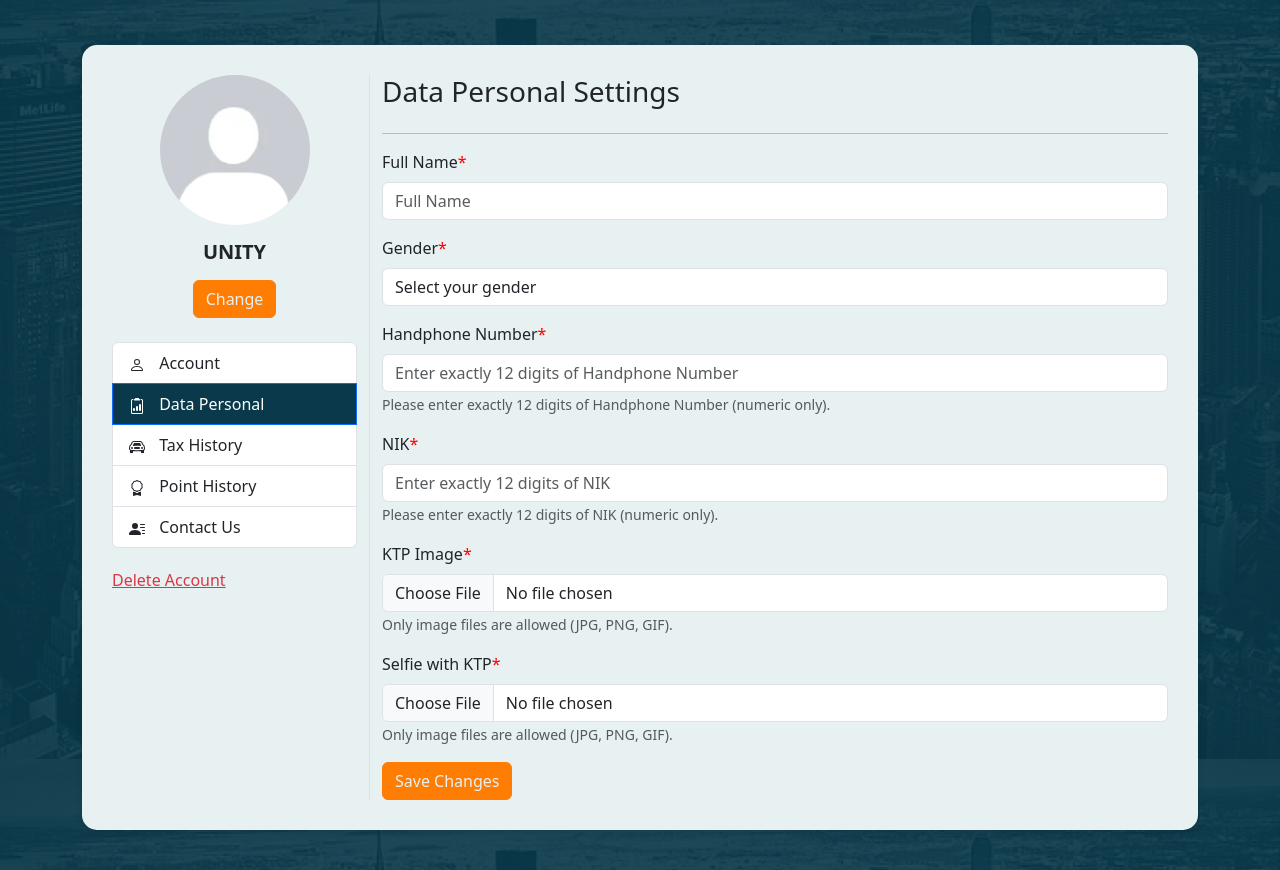
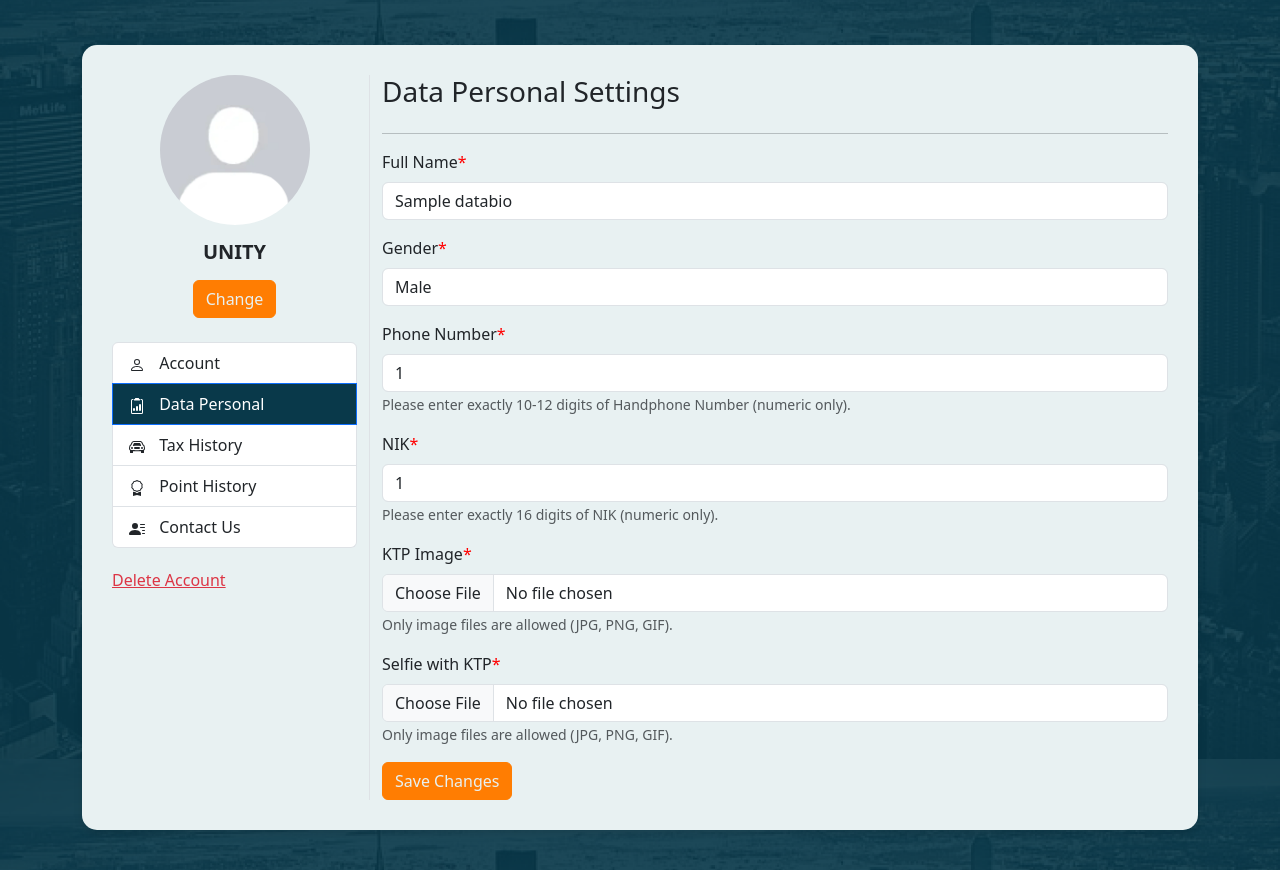
Before and after one commit to Pirapiwww/LET-S-GOTAX, a PHP site: the page made by settings(personal).php in a window 1280 px wide. Shown: the part 73-943 px from the top of the page. Run offline with PHP 8.4, Linux system fonts and the light colour scheme; the visitor is signed in with stand-in values (Sample User, id 1); data comes from the database, SQL or seed files in the repository; tables that the repository leaves empty hold one stand-in row (values such as "Sample post").

Commit message:
adding and updating files

```diff
--- a/settings(personal).php
+++ b/settings(personal).php
@@ -11,14 +11,27 @@ include 'config.php';
 
 // Periksa apakah pengguna sudah login
 $isLoggedIn = isset($_SESSION['user_id']);
+
+//column tabel akun
 $userPhoto = '';
 $username = '';
-$email = '';
+
+//column tabel databio
+$namaLengkap = '';
+$nik = '';
+$selfieKTP = '';
+$photoKTP = '';
+$noHP = '';
+$kelamin = '';
+
+//untuk menyimppan error
 $error = '';
 
 // Jika pengguna login
 if ($isLoggedIn) {
     $userId = $_SESSION['user_id'];
+
+    // Query untuk mengambil data dari tabek akun
     $query = "SELECT photoProfile, username, email FROM akun WHERE akunId = ?";
     $stmt = $conn->prepare($query);
     $stmt->bind_param('i', $userId);
@@ -29,46 +42,151 @@ if ($isLoggedIn) {
         $user = $result->fetch_assoc();
         $userPhoto = $user['photoProfile'];
         $username = $user['username'];
-        $email = $user['email'];
     }
     $stmt->close();
+
+    // Query untuk mengambil data dari tabel databio
+    $query2 = "SELECT * FROM databio WHERE akunId = ?";
+    $stmt2 = $conn->prepare($query2);
+    $stmt2->bind_param('i', $userId);
+    $stmt2->execute();
+    $result2 = $stmt2->get_result();
+
+    if ($result2->num_rows > 0) {
+        $dataUser = $result2->fetch_assoc();
+        // Mengambil data dari tabel databio
+        $namaLengkap = $dataUser['namaLengkap'];
+        $nik = $dataUser['nik'];
+        $selfieKTP = $dataUser['photoKTPSelfie'];
+        $photoKTP = $dataUser['photoKTP'];
+        $noHP = $dataUser['noHP'];
+        $kelamin = $dataUser['kelamin'];
+    }
+    $stmt2->close();
 
     if ($_SERVER['REQUEST_METHOD'] == 'POST') {
         // Inisialisasi user ID
         $userId = $_SESSION['user_id'];
 
-        // ** Bagian 1: Update Username, Email, dan Password **
-        if (isset($_POST['username']) || isset($_POST['email']) || isset($_POST['password'])) {
-            $newUsername = $_POST['username'] ?? null;
-            $newEmail = $_POST['email'] ?? null;
-            $newPassword = $_POST['password'] ?? null;
+        // ** Bagian 1: Menambahkan atau Update namaLengkap, nik, selfieKTP, photoKTP, noHP, dan kelamin **
+        if (isset($_POST['namaLengkap']) || isset($_POST['nik']) || isset($_POST['noHP']) || isset($_POST['kelamin'])) {
 
-            if (!empty($newPassword)) {
-                $newPassword = password_hash($newPassword, PASSWORD_DEFAULT);
-                $updatePasswordQuery = "UPDATE akun SET password = ? WHERE akunId = ?";
-                $stmt = $conn->prepare($updatePasswordQuery);
-                $stmt->bind_param('si', $newPassword, $userId);
+            $newNamaLengkap = $_POST['namaLengkap'] ?? null;
+            $newNIK = $_POST['nik'] ?? null;
+            $newNoHP = $_POST['noHP'] ?? null;
+            $newKelamin = $_POST['kelamin'] ?? null;
+
+            // Validasi NIK (16 digit)
+            if (!preg_match('/^\d{16}$/', $newNIK)) {
+                $error = "NIK harus terdiri dari 16 digit angka.";
+            }
+            // Validasi No HP (10 hingga 12 digit)
+            if (!preg_match('/^\d{10,12}$/', $newNoHP)) {
+                $error = "Nomor HP harus terdiri dari 10 hingga 12 digit angka.";
+            }
+
+            if ($result2->num_rows == 0) {
+                $addQuery = "INSERT INTO databio (akunId, namaLengkap, nik, noHP, kelamin) VALUES (?, ?, ?, ?, ?)";
+                $stmt = $conn->prepare($addQuery);
+                $stmt->bind_param('issss', $userId, $newNamaLengkap, $newNIK, $newNoHP, $newKelamin);
                 $stmt->execute();
                 $stmt->close();
                 echo "<script>window.location.href = window.location.href;</script>"; // Refresh halaman
-            }
-            else if (!empty($newUsername)) {
-                $updateQuery = "UPDATE akun SET username = ? WHERE akunId = ?";
+            } else {
+                // Jika data sudah ada, update data yang berubah
+                $updateQuery = "UPDATE databio SET namaLengkap = ?, nik = ?, noHP = ?, kelamin = ? WHERE akunId = ?";
                 $stmt = $conn->prepare($updateQuery);
-                $stmt->bind_param('si', $newUsername, $userId);
-                $stmt->execute();
-                $stmt->close();
-                echo "<script>window.location.href = window.location.href;</script>"; // Refresh halaman
-            }
-            else if (!empty($newEmail)) {
-                $updateQuery = "UPDATE akun SET email = ? WHERE akunId = ?";
-                $stmt = $conn->prepare($updateQuery);
-                $stmt->bind_param('si', $newEmail, $userId);
+                $stmt->bind_param('ssssi', $newNamaLengkap, $newNIK, $newNoHP, $newKelamin, $userId);
                 $stmt->execute();
                 $stmt->close();
                 echo "<script>window.location.href = window.location.href;</script>"; // Refresh halaman
             }
         }
+
+        // ** Bagian untuk Update atau Add Foto KTP dan Selfie KTP **
+        if (isset($_FILES['photoKTP']) && $_FILES['photoKTP']['error'] == 0 && isset($_FILES['selfieKTP']) && $_FILES['selfieKTP']['error'] == 0) {
+
+            // Bagian untuk Photo KTP
+            $targetDir1 = "Images/data/photoKTP/"; // Folder penyimpanan file
+            $fileName1 = time() . "_" . basename($_FILES["photoKTP"]["name"]); // Nama file baru (dengan timestamp untuk unik)
+            $targetFilePath1 = $targetDir1 . $fileName1; // Lokasi lengkap file
+            $fileType1 = pathinfo($targetFilePath1, PATHINFO_EXTENSION); // Ekstensi file
+
+            // Bagian untuk Selfie KTP
+            $targetDir2 = "Images/data/selfieKTP/"; // Folder penyimpanan file
+            $fileName2 = time() . "_" . basename($_FILES["selfieKTP"]["name"]); // Nama file baru (dengan timestamp untuk unik)
+            $targetFilePath2 = $targetDir2 . $fileName2; // Lokasi lengkap file
+            $fileType2 = pathinfo($targetFilePath2, PATHINFO_EXTENSION); // Ekstensi file
+
+            // Validasi jenis file (hanya gambar)
+            $allowTypes = array('jpg', 'png', 'jpeg', 'gif', 'bmp');
+
+            if (in_array(strtolower($fileType1), $allowTypes) && in_array(strtolower($fileType2), $allowTypes)) {
+                // Proses foto KTP
+                $query = "SELECT photoKTP FROM databio WHERE akunId = ?";
+                $stmt = $conn->prepare($query);
+                $stmt->bind_param('i', $userId);
+                $stmt->execute();
+                $result = $stmt->get_result();
+                if ($result->num_rows > 0) {
+                    $row = $result->fetch_assoc();
+                    $oldFileName = $row['photoKTP'];
+                    $oldFilePath = $targetDir1 . $oldFileName;
+
+                    // Hapus file lama jika ada
+                    if (file_exists($oldFilePath)) {
+                        unlink($oldFilePath); // Hapus file lama
+                    }
+                }
+                $stmt->close();
+
+                // Pindahkan file baru untuk Photo KTP
+                if (move_uploaded_file($_FILES["photoKTP"]["tmp_name"], $targetFilePath1)) {
+                    // Simpan nama file baru ke database
+                    $updateFileQuery = "UPDATE databio SET photoKTP = ? WHERE akunId = ?";
+                    $stmt = $conn->prepare($updateFileQuery);
+                    $stmt->bind_param('si', $fileName1, $userId);
+                    $stmt->execute();
+                } else {
+                    echo "Maaf, terjadi kesalahan saat mengunggah file KTP.";
+                }
+
+                // Proses Selfie KTP
+                $query2 = "SELECT photoKTPSelfie FROM databio WHERE akunId = ?";
+                $stmt2 = $conn->prepare($query2);
+                $stmt2->bind_param('i', $userId);
+                $stmt2->execute();
+                $result2 = $stmt2->get_result();
+                if ($result2->num_rows > 0) {
+                    $row2 = $result2->fetch_assoc();
+                    $oldFileName2 = $row2['photoKTPSelfie'];
+                    $oldFilePath2 = $targetDir2 . $oldFileName2;
+
+                    // Hapus file lama jika ada
+                    if (file_exists($oldFilePath2)) {
+                        unlink($oldFilePath2); // Hapus file lama
+                    }
+                }
+                $stmt2->close();
+
+                // Pindahkan file baru untuk Selfie KTP
+                if (move_uploaded_file($_FILES["selfieKTP"]["tmp_name"], $targetFilePath2)) {
+                    // Simpan nama file baru ke database
+                    $updateFileQuery2 = "UPDATE databio SET photoKTPSelfie = ? WHERE akunId = ?";
+                    $stmt2 = $conn->prepare($updateFileQuery2);
+                    $stmt2->bind_param('si', $fileName2, $userId);
+                    $stmt2->execute();
+                    $stmt2->close();
+                    echo "<script>window.location.href = window.location.href;</script>";  // Refresh halaman
+                    echo "File berhasil diupload, file lama dihapus.";
+                } else {
+                    echo "Maaf, terjadi kesalahan saat mengunggah file Selfie KTP.";
+                }
+            } else {
+                echo "Hanya file gambar (JPG, PNG, JPEG, GIF, BMP) yang diperbolehkan untuk KTP dan Selfie KTP.";
+            }
+        }
+
 
         // ** Bagian untuk Update Foto Profil **
         if (isset($_FILES['newProfile']) && $_FILES['newProfile']['error'] == 0) {
@@ -283,37 +401,36 @@ if ($isLoggedIn) {
                             </div>
                             <div class="mb-3">
                                 <label for="namaLengkap" class="form-label">Full Name<span style="color: red;">*</span></label>
-                            <input type="text" class="form-control" id="namaLengkap" placeholder="Full Name" required>
+                                <input type="text" class="form-control" id="namaLengkap" name="namaLengkap" value="<?php echo $namaLengkap; ?>" placeholder="Enter your full name" required>
                             </div>
                             <div class="mb-3">
-                            <label for="gender" class="form-label">Gender<span style="color: red;">*</span></label>
-                            <select id="gender" class="form-control" required>
+                                <label for="kelamin" class="form-label">Gender<span style="color: red;">*</span></label>
+                                <select id="kelamin" name="kelamin" class="form-control" required>
                                     <option value="" disabled selected>Select your gender</option>
-                                <option value="male">Male</option>
-                                <option value="female">Female</option>
+                                    <option value="LAKI-LAKI" <?php echo ($kelamin == 'LAKI-LAKI') ? 'selected' : ''; ?>>Male</option>
+                                    <option value="PEREMPUAN" <?php echo ($kelamin == 'PEREMPUAN') ? 'selected' : ''; ?>>Female</option>
                                 </select>
                             </div>
                             <div class="mb-3">
-                            <label for="noHP" class="form-label">Handphone Number<span style="color: red;">*</span></label>
-                            <input type="text" id="integerInput" class="form-control" placeholder="Enter exactly 12 digits of Handphone Number"
-                            pattern="^\d{12}$" required maxlength="12" oninput="validateIntegerLength(event)">
-                            <small id="numberHelp" class="form-text text-muted">Please enter exactly 12 digits of Handphone Number (numeric only).</small>
+                                <label for="noHP" class="form-label">Phone Number<span style="color: red;">*</span></label>
+                                <input type="text" name="noHP" id="noHP" class="form-control" value="<?php echo $noHP; ?>" placeholder="Enter exactly 10-12 digits of Phone Number" pattern="^\d{10,12}$" required>
+
+                                <small id="numberHelp" class="form-text text-muted">Please enter exactly 10-12 digits of Handphone Number (numeric only).</small>
                             </div>
 
                             <div class="mb-3">
                                 <label for="nik" class="form-label">NIK<span style="color: red;">*</span></label>
-                            <input type="text" id="integerInput" class="form-control" placeholder="Enter exactly 12 digits of NIK"
-                            pattern="^\d{12}$" required maxlength="12" oninput="validateIntegerLength(event)">
-                            <small id="numberHelp" class="form-text text-muted">Please enter exactly 12 digits of NIK (numeric only).</small>
+                                <input type="text" name="nik" id="nik" class="form-control" value="<?php echo $nik; ?>" placeholder="Enter exactly 16 digits of NIK" pattern="^\d{16}$" required>
+                                <small id="numberHelp" class="form-text text-muted">Please enter exactly 16 digits of NIK (numeric only).</small>
                             </div>
                             <div class="mb-3">
-                            <label for="imageInput" class="form-label">KTP Image<span style="color: red;">*</span></label>
-                            <input type="file" class="form-control" id="imageInput" accept="image/*" required>
+                                <label for="photoKTP" class="form-label">KTP Image<span style="color: red;">*</span></label>
+                                <input type="file" name="photoKTP" class="form-control" id="photoKTP" accept="image/*" required>
                                 <small id="imageHelp" class="form-text text-muted">Only image files are allowed (JPG, PNG, GIF).</small>
                             </div>
                             <div class="mb-3">
-                            <label for="imageInput" class="form-label">Selfie with KTP<span style="color: red;">*</span></label>
-                            <input type="file" class="form-control" id="imageInput" accept="image/*" required>
+                                <label for="selfieKTP" class="form-label">Selfie with KTP<span style="color: red;">*</span></label>
+                                <input type="file" class="form-control" name="selfieKTP" id="selfieKTP" accept="image/*" required>
                                 <small id="imageHelp" class="form-text text-muted">Only image files are allowed (JPG, PNG, GIF).</small>
                             </div>
                             <button type="submit" class="btn btn-primary" id="savePassword">Save Changes</button>
```
Lines whose indentation alone changed are shown as unchanged.
